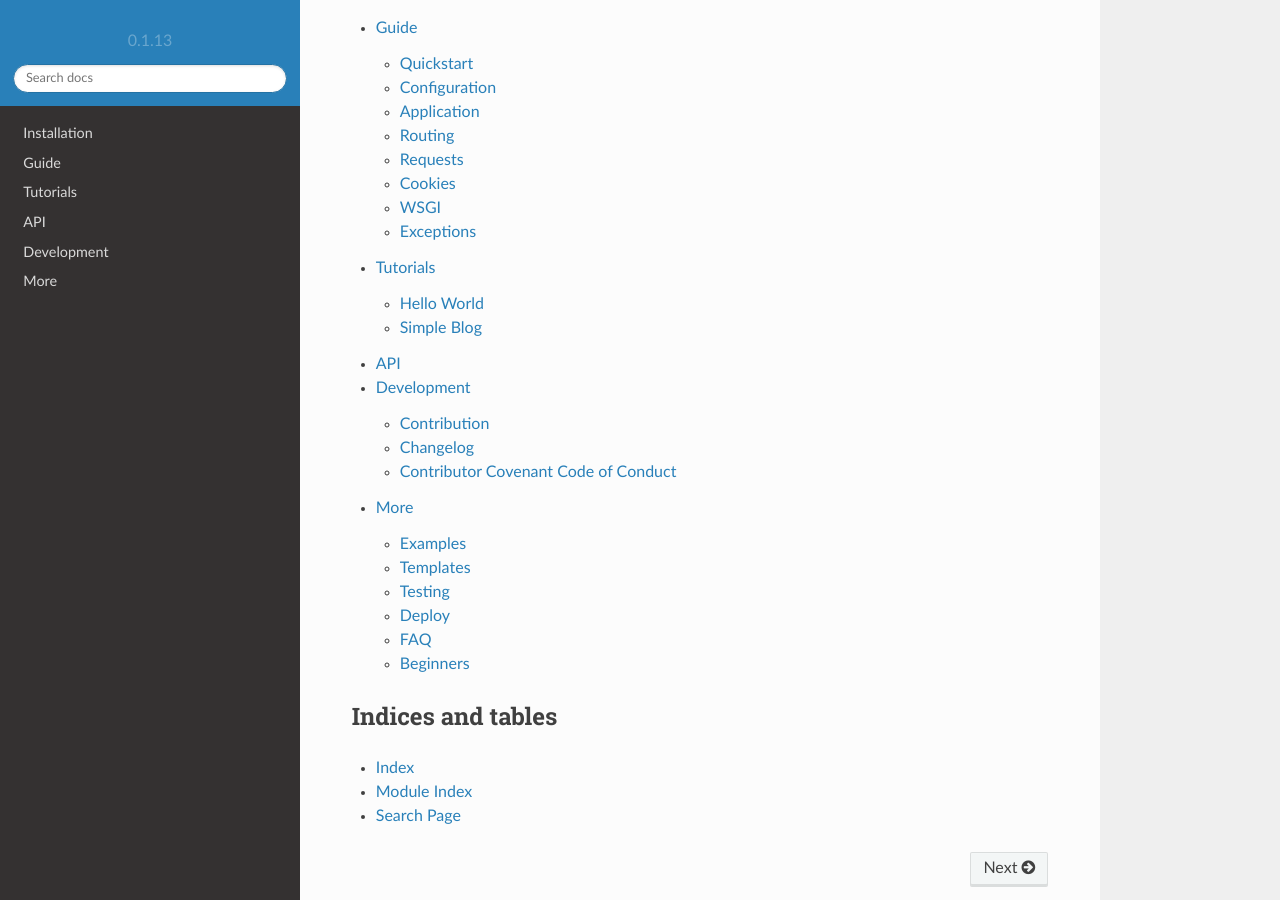
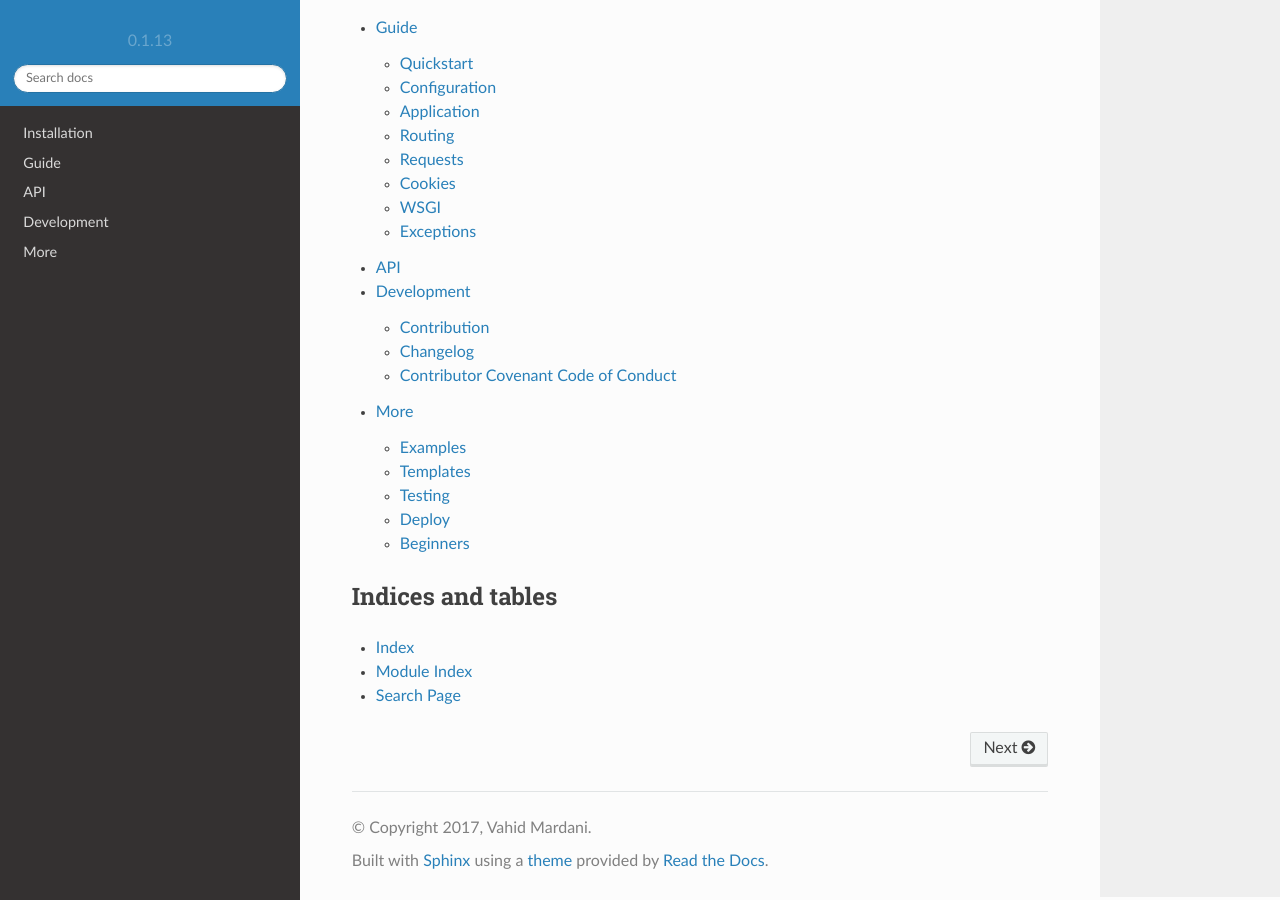
Before and after one commit to pylover/nanohttp, a Sphinx documentation site: the page built from sphinx/index.rst, in a window 1280 px wide and 900 px high, scrolled down 671 px. Built offline with Sphinx 7.4.7 and the Read the Docs theme 2.0.0, drawn with Linux system fonts in a browser that asks for light colours.

Commit message:
Remove unnecessary sections from documentation Tutorials and FAQ sections not have enough details yet

```diff
--- a/sphinx/index.rst
+++ b/sphinx/index.rst
@@ -47,7 +47,6 @@ Contents
 
    installation/index
    guide/index
-   tutorials/index
    api/index
    development/index
    more/index
--- a/sphinx/more/faq.rst
+++ /dev/null
@@ -1,2 +0,0 @@
-FAQ
-===
--- a/sphinx/more/index.rst
+++ b/sphinx/more/index.rst
@@ -10,5 +10,4 @@ Some more knowledge about nanohttp.
     templates
     testing
     deploy
-    faq
     beginners
--- a/sphinx/tutorials/blog.rst
+++ /dev/null
@@ -1,3 +0,0 @@
-
-Simple Blog
------------
--- a/sphinx/tutorials/helloworld.rst
+++ /dev/null
@@ -1,3 +0,0 @@
-
-Hello World
------------
--- a/sphinx/tutorials/index.rst
+++ /dev/null
@@ -1,8 +0,0 @@
-Tutorials
-=========
-
-.. toctree::
-   :maxdepth: 2
-
-   helloworld
-   blog
```
